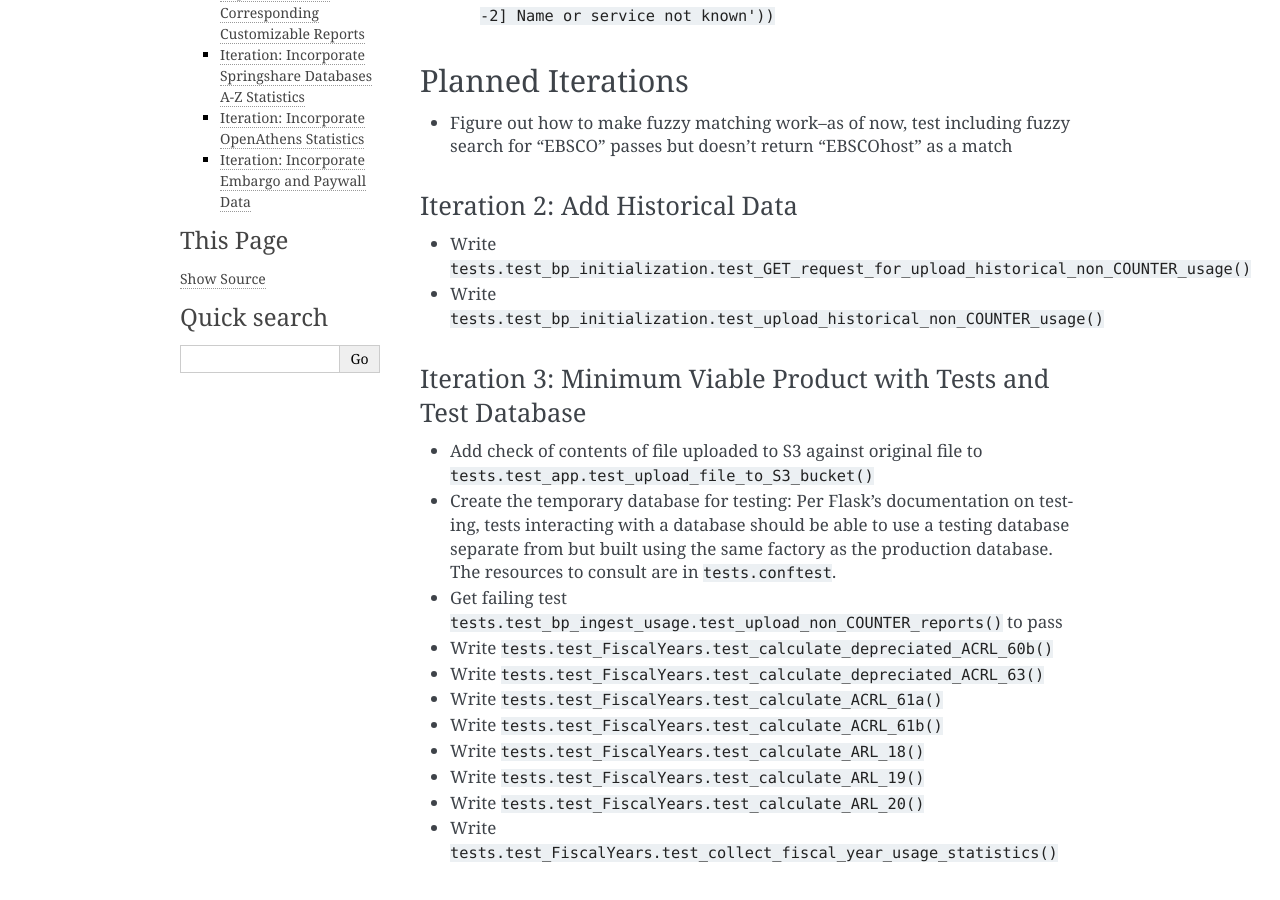
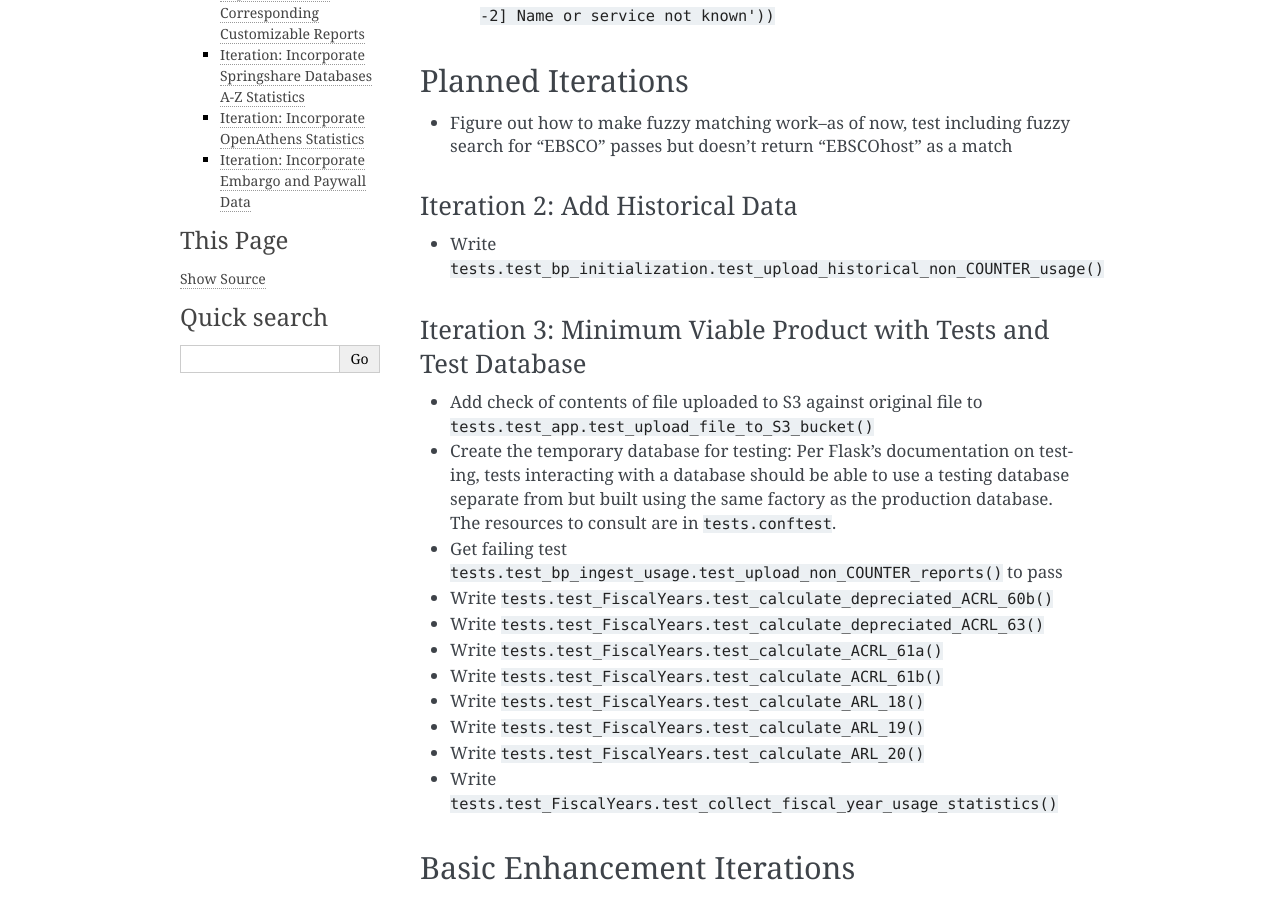
Before and after one commit to ereiskind/nolcat, a Sphinx documentation site: the page built from docs/source/roadmap.rst, in a window 1280 px wide and 900 px high, scrolled down 1353 px. Built offline with Sphinx 7.4.7, drawn with Linux system fonts in a browser that asks for light colours.

Commit message:
Finish test_GET_request_for_upload_historical_non_COUNTER_usage

```diff
--- a/docs/source/roadmap.rst
+++ b/docs/source/roadmap.rst
@@ -22,7 +22,6 @@ Planned Iterations
 
 Iteration 2: Add Historical Data
 ================================
-* Write ``tests.test_bp_initialization.test_GET_request_for_upload_historical_non_COUNTER_usage()``
 * Write ``tests.test_bp_initialization.test_upload_historical_non_COUNTER_usage()``
 
 Iteration 3: Minimum Viable Product with Tests and Test Database
```
Also changed, not shown: 1 other file.
